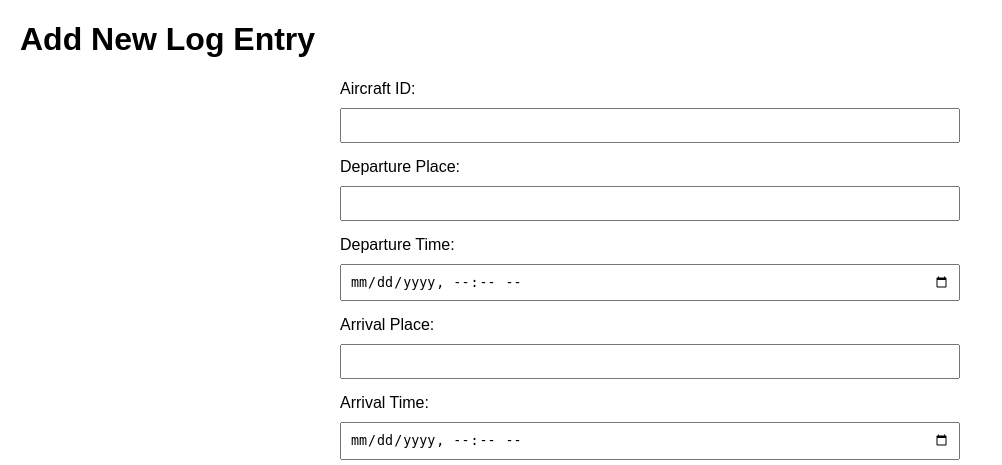
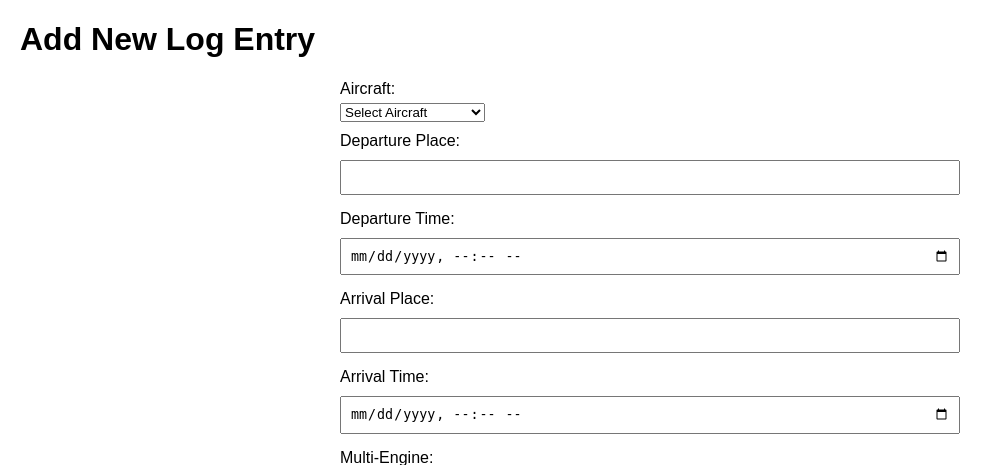
Before and after one commit to alessiottavo/DigiLogbook, a PHP site: page /addentry.php in a window 1280 px wide. Shown: the top 465 px of the page, without its empty margins (0-1002 px from the left). Run offline with PHP 8.4, Linux system fonts and the light colour scheme; the visitor is signed in with stand-in values (Sample User, id 1); data comes from the database, SQL or seed files in the repository.

Commit message:
Added aircraft drop down menu

```diff
--- a/www/addentry.php
+++ b/www/addentry.php
@@ -10,8 +10,10 @@ if (!isset($_SESSION['logged_in']) || !$_SESSION['logged_in']) {
 
 // Include necessary files for form handling
 require './service/EntryLogService.php';
+require './repository/AircraftRepository.php';
 
 $entryLogService = new EntryLogService();
+$aircraftRepo = new AircraftRepository();
 $message = '';
 
 // Handle form submission
@@ -62,6 +64,9 @@ if ($_SERVER['REQUEST_METHOD'] === 'POST' && isset($_POST['create_entry'])) {
         $message = "Error adding log entry.";
     }
 }
+
+// Fetch aircraft data
+$aircraftList = $aircraftRepo->getAllAircraft();
 ?>
 
 <!DOCTYPE html>
@@ -101,8 +106,15 @@ if ($_SERVER['REQUEST_METHOD'] === 'POST' && isset($_POST['create_entry'])) {
     <?php endif; ?>
 
     <form method="POST" action="">
-        <label for="aircraft_id">Aircraft ID:</label>
-        <input type="number" id="aircraft_id" name="aircraft_id" required>
+        <label for="aircraft_id">Aircraft:</label>
+        <select id="aircraft_id" name="aircraft_id" required>
+            <option value="">Select Aircraft</option>
+            <?php foreach ($aircraftList as $aircraft): ?>
+                <option value="<?php echo htmlspecialchars($aircraft['id']); ?>">
+                    <?php echo htmlspecialchars($aircraft['make']) . ' - ' . htmlspecialchars($aircraft['registration']); ?>
+                </option>
+            <?php endforeach; ?>
+        </select>
 
         <label for="departure_place">Departure Place:</label>
         <input type="text" id="departure_place" name="departure_place" required>
--- a/www/repository/AircraftRepository.php
+++ b/www/repository/AircraftRepository.php
@@ -34,4 +34,14 @@ public function getAircraft($id) {
         return false;
     }
 }
+
+public function getAllAircraft() {
+    try {
+        $stmt = $this->pdo->query("SELECT id, make, registration FROM aircrafts");
+        return $stmt->fetchAll(PDO::FETCH_ASSOC);
+    } catch (PDOException $e) {
+        echo "Failed to get aircraft: " . $e->getMessage();
+        return [];
+    }
 }
+}
```
